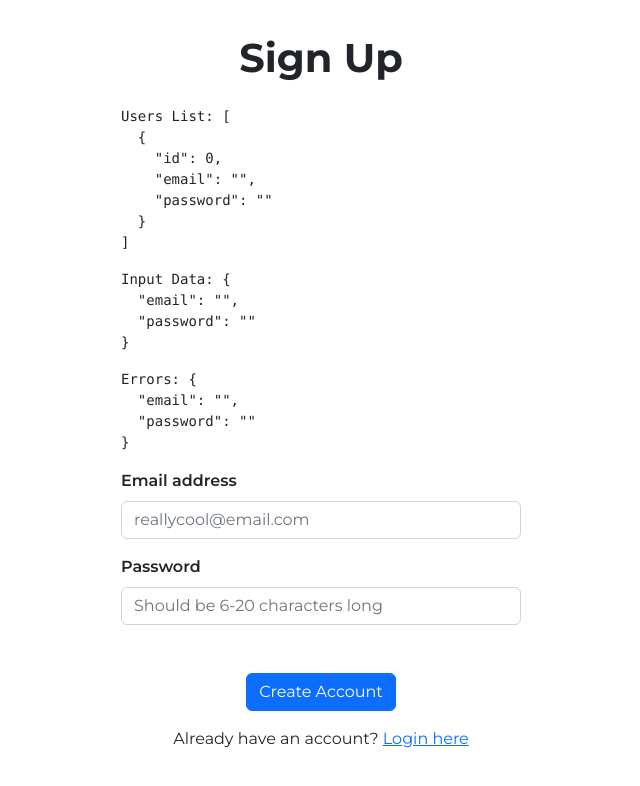
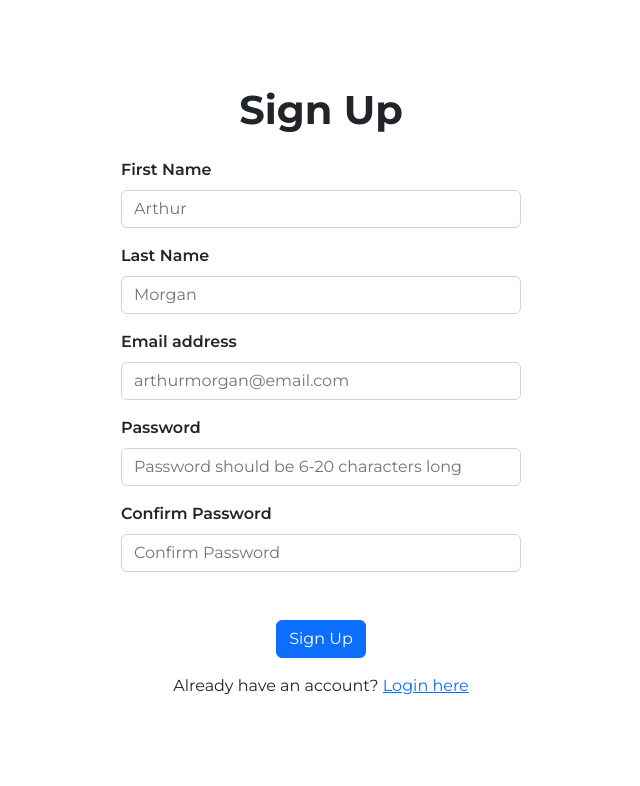
Before and after one commit to rahul-wos/shopit, a React (Vite) app: page /sign-up in a window 1280 px wide. Shown: the top 786 px of the page, without its empty margins (319-959 px from the left). Built offline with nearby package versions, Linux system fonts and the light colour scheme.

Commit message:
Validation done

```diff
--- a/package.json
+++ b/package.json
@@ -9,13 +9,16 @@
     "preview": "vite preview"
   },
   "dependencies": {
+    "@hookform/resolvers": "^2.9.10",
     "bootstrap": "^5.2.3",
     "path": "^0.12.7",
     "react": "^18.2.0",
     "react-bootstrap": "^2.7.0",
     "react-dom": "^18.2.0",
+    "react-hook-form": "^7.42.1",
     "react-hot-toast": "^2.4.0",
-    "react-router-dom": "^6.6.2"
+    "react-router-dom": "^6.6.2",
+    "yup": "^0.32.11"
   },
   "devDependencies": {
     "@types/node": "^18.11.18",
--- /dev/null
+++ b/src/components/CustomInput/CustomInput.tsx
@@ -0,0 +1,32 @@
+import { forwardRef } from "react";
+import { Form } from "react-bootstrap";
+
+interface FormGroupProps {
+  id: string;
+  parentClassName?: string;
+  labelClassName?: string;
+  errorClassName?: string;
+  controlClassName?: string;
+  type: string;
+  label: string;
+  placeholder?: string;
+  name: string;
+  error: string | undefined;
+}
+
+const FormGroup = forwardRef<HTMLInputElement, FormGroupProps>(
+  ({ errorClassName, parentClassName, labelClassName, label, id, controlClassName, error, ...props }, ref) => {
+    return (
+      <Form.Group className={`${parentClassName}`} controlId={id}>
+        <Form.Label className={`custom-label ${labelClassName}`}>{label}</Form.Label>
+        <Form.Control className={controlClassName} ref={ref} {...props} />
+
+        {error?.length !== 0 ? <Form.Text className={`text-danger fw-500 ${errorClassName}`}>{error}</Form.Text> : null}
+      </Form.Group>
+    );
+  }
+);
+
+FormGroup.displayName = "FormGroup";
+
+export { FormGroup };
--- /dev/null
+++ b/src/contexts/UsersContext.tsx
@@ -0,0 +1,56 @@
+import React, { ReactNode, useEffect, useState } from "react";
+import { createContext } from "react";
+
+interface UsersProviderProps {
+  children: ReactNode;
+}
+
+const dbName = "database";
+
+interface User {
+  firstName: string;
+  lastName: string;
+  email: string;
+  password: string;
+}
+
+interface DBContextType {
+  lsData: [];
+  setDB: React.Dispatch<React.SetStateAction<[]>>;
+}
+
+export const DBContext = createContext<DBContextType>({
+  lsData: [],
+  setDB: () => {
+    /* */
+  },
+});
+
+export const UsersProvider = ({ children }: UsersProviderProps) => {
+  const [db, setDB] = useState([]);
+
+  useEffect(() => {
+    localStorage.setItem(dbName, JSON.stringify(db));
+    console.log(db);
+  }, [db]);
+
+  const lsData = JSON.parse(localStorage.getItem(dbName) || "");
+
+  return <DBContext.Provider value={{ lsData, setDB }}>{children}</DBContext.Provider>;
+};
+
+export default { UsersProvider };
+
+// function getDB() {
+//   try {
+//     const tempData = localStorage.getItem(dbName);
+//     return JSON.parse(tempData || "");
+//   } catch (e) {
+//     console.log("ERROR: ", e);
+//   }
+// }
+
+// function setDB() {
+//   db.push(data);
+//   setDb(db);
+// }
--- a/src/pages/Auth/Login.tsx
+++ b/src/pages/Auth/Login.tsx
@@ -1,95 +1,38 @@
-import React, { useEffect, useState } from "react";
 import { Button, Form } from "react-bootstrap";
-import { emailRegex } from "./../../constants/constants";
-import { FormGroup } from "@/components/FormGroup/FormGroup";
-import { Toaster, toast } from "react-hot-toast";
+import { FormGroup } from "@/components/CustomInput/CustomInput";
+import { Toaster } from "react-hot-toast";
 import { Link } from "react-router-dom";
-import { useInitialRenderSkip } from "@/hooks/useInitialRenderSkip";
+import { useForm } from "react-hook-form";
+import { yupResolver } from "@hookform/resolvers/yup";
+import * as Yup from "yup";
 import "./Auth.css";
 
-interface FormData {
-  email: {
-    value: string;
-    error: string;
-  };
-  password: {
-    value: string;
-    error: string;
-  };
+interface LoginInfo {
+  email: string;
+  password: string;
 }
 
+const loginSchema = Yup.object().shape({
+  email: Yup.string().required("Email should not be empty").email("Please enter a valid email address"),
+  password: Yup.string()
+    .required("Password should not be empty")
+    .min(6, "Password should be more than 6 characters")
+    .max(20, "Password should be less than 20 characters"),
+});
+
 export default function Login() {
-  const firstMount = useInitialRenderSkip();
-  const [formData, setFormData] = useState({
-    email: { value: "", error: "" },
-    password: { value: "", error: "" },
+  const {
+    register,
+    handleSubmit,
+    formState: { errors },
+  } = useForm<LoginInfo>({
+    defaultValues: { email: "", password: "" },
+    resolver: yupResolver(loginSchema),
   });
 
-  useEffect(() => {
-    !firstMount && handleErrorMessages();
-  }, [formData.email.value, formData.password.value]);
-
-  const handleErrorMessages = () => {
-    console.log(formData);
-    setFormData({
-      ...formData,
-      email: { ...formData.email, error: validate(formData, "email") },
-      password: { ...formData.password, error: validate(formData, "password") },
-    });
-  };
-
-  const handleInputChange = (e: React.FormEvent) => {
-    const { name, value } = e.target as HTMLInputElement;
-    setFormData((data) => {
-      return {
-        ...data,
-        [name]: {
-          ...data.password,
-          value: value,
-        },
-      };
-    });
-  };
-
-  const handleFormSubmit = (e: React.FormEvent) => {
-    e.preventDefault();
-
-    console.log("Form Submitted!");
-
-    // const noErrors = Object.values(errorMessages).every((x) => x === null || x === "");
-    // noErrors && toast.success("Logged In Successfully!");
-  };
-
-  const validate = (data: FormData, type: string) => {
-    if (type === "email") {
-      let emailError;
-      if (!emailRegex.test(data.email.value)) {
-        emailError = "Please enter a valid email address";
-      }
-
-      if (!data.email.value) {
-        emailError = "Email should not be empty";
-      }
-
-      return emailError;
-    } else if (type === "password") {
-      let passwordError;
-
-      if (!data.password) {
-        passwordError = "Password should not be empty";
-      }
-
-      if (data.password.value.length <= 6) {
-        passwordError = "Password should be more than 6 characters long";
-      }
-
-      if (data.password.value.length >= 20) {
-        passwordError = "Password should be less than 20 characters long";
-      }
-      return passwordError;
-    }
-    return "";
-  };
+  const handleFormSubmit = handleSubmit((data) => {
+    console.log("Form Submitted", data);
+  });
 
   return (
     <>
@@ -97,31 +40,25 @@ export default function Login() {
         <section className="auth-form-wrap">
           <h1 className="fw-700 text-center mb-4">Login</h1>
 
-          <pre>Input Data: {JSON.stringify(formData, null, 2)}</pre>
-          {/* <pre>Errors: {JSON.stringify(errorMessages, null, 2)}</pre> */}
-          <Form onSubmit={handleFormSubmit} className="w-100">
+          <Form className="w-100" onSubmit={handleFormSubmit}>
             <FormGroup
               id={"emailControl"}
               type={"text"}
-              value={formData.email.value}
-              name="email"
-              errorMessage={formData.email.error}
               label={"Email address"}
               placeholder="reallycool@email.com"
               parentClassName={"mb-3"}
-              onChange={handleInputChange}
+              error={errors.email?.message}
+              {...register("email")}
             />
 
             <FormGroup
               id={"passwordControl"}
               type={"password"}
-              value={formData.password.value}
-              name="password"
-              errorMessage={formData.password.error}
               label={"Password"}
               placeholder="Should be 6-20 characters long"
               parentClassName={"mb-5"}
-              onChange={handleInputChange}
+              error={errors.password?.message}
+              {...register("password")}
             />
 
             <Button type="submit" className="mx-auto d-flex">
--- a/src/pages/Auth/SignUp.tsx
+++ b/src/pages/Auth/SignUp.tsx
@@ -1,91 +1,50 @@
-import { FormGroup } from "@/components/FormGroup/FormGroup";
-import { emailRegex } from "@/constants/constants";
-import { useEffect, useRef, useState } from "react";
+import { yupResolver } from "@hookform/resolvers/yup";
 import { Button, Form } from "react-bootstrap";
-import toast, { Toaster } from "react-hot-toast";
+import { FormGroup } from "@/components/CustomInput/CustomInput";
+import { useForm } from "react-hook-form";
+import { Toaster } from "react-hot-toast";
 import { Link } from "react-router-dom";
-import "./Auth.css";
+import * as Yup from "yup";
+import { DBContext } from "@/contexts/UsersContext";
+import { useContext } from "react";
 
-interface FormData {
+interface SignUpDetails {
+  firstName: string;
+  lastName: string;
   email: string;
   password: string;
+  confirmPassword: string;
 }
 
+const signUpSchema = Yup.object().shape({
+  firstName: Yup.string().required("First Name should not be empty"),
+  lastName: Yup.string().required("Last Name should not be empty"),
+  email: Yup.string().required("Email should not be empty").email("Please enter a valid email address"),
+  password: Yup.string()
+    .required("Password should not be empty")
+    .min(6, "Password should be more than 6 characters in length")
+    .max(20, "Password should be less than 20 characters in length"),
+  confirmPassword: Yup.string().oneOf([Yup.ref("password"), null], "Passwords do not match"),
+});
+
 export default function SignUp() {
-  const [usersList, setUsersList] = useState([{ id: 0, email: "", password: "" }]);
-  const [formData, setFormData] = useState({ email: "", password: "" });
-  const [errorMessages, setErrorMessages] = useState({
-    email: "",
-    password: "",
+  const {
+    register,
+    handleSubmit,
+    formState: { errors },
+  } = useForm<SignUpDetails>({
+    defaultValues: { firstName: "", lastName: "", email: "", password: "", confirmPassword: "" },
+    resolver: yupResolver(signUpSchema),
   });
-  const initialRender = useRef(true);
 
-  useEffect(() => {
-    localStorage.setItem("users", JSON.stringify(usersList));
-  }, [usersList]);
-
-  useEffect(() => {
-    const noErrors = Object.values(errorMessages).every((x) => x === null || x === "");
-
-    if (initialRender.current) {
-      initialRender.current = false;
-    } else if (noErrors) {
-      let user = { id: Date.now(), email: formData.email, password: formData.password };
-
-      const lsUsersList = localStorage.getItem("users");
-
-      if (lsUsersList === null) {
-        setUsersList((allUsers) => [...allUsers, user]);
-      } else {
-        let lsUsersListArr = JSON.parse(lsUsersList || "{}");
-        console.log(lsUsersListArr);
-      }
-    }
-  }, [errorMessages]);
-
-  const handleInputChange = (e: React.FormEvent) => {
-    let { name, value } = e.target as HTMLInputElement;
-    setFormData((data) => ({ ...data, [name]: value }));
-  };
-
-  const handleFormSubmit = (e: React.FormEvent) => {
-    e.preventDefault();
-    setErrorMessages(validate(formData));
-  };
-
-  const validate = (data: FormData) => {
-    let errors = { email: "", password: "" };
-
-    let emailExists = usersList.some((item) => {
-      return item.email === data.email;
-    });
-
-    if (emailExists) {
-      errors.email = "Email is already registered. Please use another email.";
-    }
-
-    if (!emailRegex.test(data.email)) {
-      errors.email = "Please enter a valid email address";
-    }
-
-    if (!data.email) {
-      errors.email = "Email should not be empty";
-    }
-
-    if (data.password.length <= 6) {
-      errors.password = "Password should be more than 6 characters long";
-    }
-
-    if (data.password.length >= 20) {
-      errors.password = "Password should be less than 20 characters long";
-    }
-
-    if (!data.password) {
-      errors.password = "Password should not be empty";
-    }
-
-    return errors;
-  };
+  const handleFormSubmit = handleSubmit((data) => {
+    const newUser = {
+      firstName: data.firstName,
+      lastName: data.lastName,
+      email: data.lastName,
+      password: data.password,
+    };
+  });
 
   return (
     <>
@@ -93,36 +52,59 @@ export default function SignUp() {
         <section className="auth-form-wrap">
           <h1 className="fw-700 text-center mb-4">Sign Up</h1>
 
-          <pre>Users List: {JSON.stringify(usersList, null, 2)}</pre>
-          <pre>Input Data: {JSON.stringify(formData, null, 2)}</pre>
-          <pre>Errors: {JSON.stringify(errorMessages, null, 2)}</pre>
-          <Form onSubmit={handleFormSubmit} className="w-100">
+          <Form className="w-100" onSubmit={handleFormSubmit}>
+            <FormGroup
+              id={"firstNameControl"}
+              type={"text"}
+              label={"First Name"}
+              placeholder="Arthur"
+              parentClassName={"mb-3"}
+              error={errors.firstName?.message}
+              {...register("firstName")}
+            />
+
+            <FormGroup
+              id={"lastNameControl"}
+              type={"text"}
+              label={"Last Name"}
+              placeholder="Morgan"
+              parentClassName={"mb-3"}
+              error={errors.lastName?.message}
+              {...register("lastName")}
+            />
+
             <FormGroup
               id={"emailControl"}
               type={"text"}
-              value={formData.email}
-              name="email"
-              errorMessage={errorMessages.email}
               label={"Email address"}
-              placeholder="reallycool@email.com"
+              placeholder="arthurmorgan@email.com"
               parentClassName={"mb-3"}
-              onChange={handleInputChange}
+              error={errors.email?.message}
+              {...register("email")}
             />
 
             <FormGroup
               id={"passwordControl"}
               type={"password"}
-              value={formData.password}
-              name="password"
-              errorMessage={errorMessages.password}
               label={"Password"}
-              placeholder="Should be 6-20 characters long"
+              placeholder="Password should be 6-20 characters long"
+              parentClassName={"mb-3"}
+              error={errors.password?.message}
+              {...register("password")}
+            />
+
+            <FormGroup
+              id={"confirmPasswordControl"}
+              type={"password"}
+              label={"Confirm Password"}
+              placeholder="Confirm Password"
               parentClassName={"mb-5"}
-              onChange={handleInputChange}
+              error={errors.confirmPassword?.message}
+              {...register("confirmPassword")}
             />
 
             <Button type="submit" className="mx-auto d-flex">
-              Create Account
+              Sign Up
             </Button>
           </Form>
 
```
Also changed, not shown: src/App.tsx (+17 -0 lines), src/pages/Auth/OldLogin.tsx (added, +140 -0 lines), src/components/CustomInput/CustomInput.css (added), src/components/OldFormGroup/OldFormGroup.tsx (renamed from src/components/FormGroup/FormGroup.tsx), 1 other file (tests, documents, lock files or other folders).
